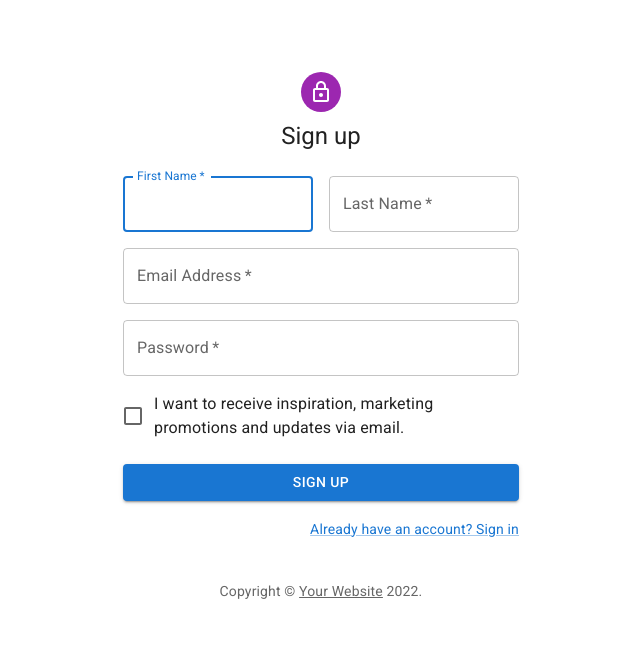
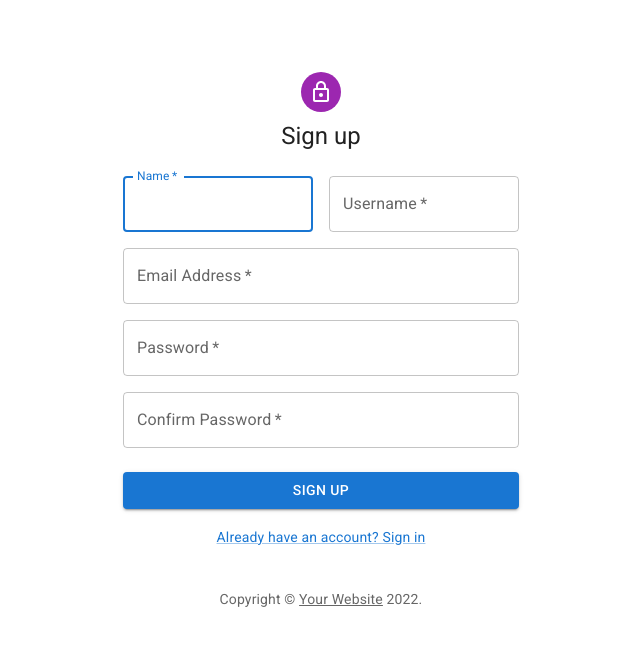
Before and after one commit to RicardoTaipe/TodoApp-MERN, a React (Create React App) app in the folder fronted-react/: page /signup in a window 1280 px wide. Shown: the top 646 px of the page, without its empty margins (319-959 px from the left). Built offline with nearby package versions, Linux system fonts and the light colour scheme.

Commit message:
Sign Up Feature added

```diff
--- a/fronted-react/src/pages/SignUp/index.js
+++ b/fronted-react/src/pages/SignUp/index.js
@@ -1,17 +1,21 @@
-import * as React from "react";
+import { useState } from "react";
 import Avatar from "@mui/material/Avatar";
 import Button from "@mui/material/Button";
 import CssBaseline from "@mui/material/CssBaseline";
 import TextField from "@mui/material/TextField";
-import FormControlLabel from "@mui/material/FormControlLabel";
-import Checkbox from "@mui/material/Checkbox";
 import Link from "@mui/material/Link";
 import Grid from "@mui/material/Grid";
 import Box from "@mui/material/Box";
 import LockOutlinedIcon from "@mui/icons-material/LockOutlined";
 import Typography from "@mui/material/Typography";
 import Container from "@mui/material/Container";
-import { createTheme, ThemeProvider } from "@mui/material/styles";
+import Alert from "@mui/material/Alert";
+import CircularProgress from "@mui/material/CircularProgress";
+
+import { useNavigate } from "react-router-dom";
+import axios from "axios";
+
+import { validEmailRegex } from "../../utils/validators";
 
 function Copyright(props) {
   return (
@@ -31,21 +35,109 @@ function Copyright(props) {
   );
 }
 
-const theme = createTheme();
+export default function SignUp() {
+  let navigate = useNavigate();
+  const [userInfo, setUserInfo] = useState({
+    name: "",
+    username: "",
+    email: "",
+    password: "",
+    confirmPassword: "",
+  });
+  const [errors, setErrors] = useState({
+    name: "",
+    username: "",
+    email: "",
+    password: "",
+    confirmPassword: "",
+  });
 
-export default function SignUp() {
-  const handleSubmit = (event) => {
+  const [errorMessage, setErrorMessage] = useState("");
+
+  const [loading, setLoading] = useState(false);
+
+  const handleChange = (event) => {
+    const { name, value } = event.target;
+
+    validateFields(name, value);
+    setUserInfo((userInfo) => {
+      return { ...userInfo, [name]: value };
+    });
+  };
+
+  const handleSubmit = async (event) => {
     event.preventDefault();
-    const data = new FormData(event.currentTarget);
-    // eslint-disable-next-line no-console
-    console.log({
-      email: data.get("email"),
-      password: data.get("password"),
+    if (validateForm()) {
+      setLoading(true);
+      try {
+        const response = await axios.post(
+          `${process.env.REACT_APP_API_BASE_URL}/signup`,
+          userInfo
+        );
+        localStorage.setItem("AuthToken", `Bearer ${response.data.token}`);
+        setLoading(false);
+        navigate("/");
+      } catch (error) {
+        setLoading(false);
+        setErrorMessage(error.response.data.error.message);
+      }
+    }
+  };
+
+  const validateForm = () => {
+    let valid = false;
+    Object.entries(userInfo).forEach(([key, value]) => {
+      validateFields(key, value);
+    });
+    //test there no errors -> convert objet to array and evalute
+    valid = Object.values(errors).every((error) => {
+      return error === "";
+    });
+    return valid;
+  };
+
+  const validateFields = (name, value) => {
+    let errorLabel = "";
+    switch (name) {
+      case "name":
+        errorLabel = value === "" ? "Required" : "";
+        break;
+      case "username":
+        errorLabel = value === "" ? "Required" : "";
+        break;
+      case "email":
+        errorLabel =
+          value === ""
+            ? "Required"
+            : validEmailRegex.test(value)
+            ? ""
+            : "Email is not valid";
+        break;
+      case "password":
+        errorLabel =
+          value === ""
+            ? "Required"
+            : value.length < 4
+            ? "Password must be 4 characters long!"
+            : "";
+        break;
+      case "confirmPassword":
+        errorLabel =
+          value === ""
+            ? "Required"
+            : value === userInfo.password
+            ? ""
+            : "Passwords must match";
+        break;
+      default:
+        break;
+    }
+    setErrors((errors) => {
+      return { ...errors, [name]: errorLabel };
     });
   };
 
   return (
-    <ThemeProvider theme={theme}>
     <Container component="main" maxWidth="xs">
       <CssBaseline />
       <Box
@@ -62,32 +154,44 @@ export default function SignUp() {
         <Typography component="h1" variant="h5">
           Sign up
         </Typography>
-          <Box
-            component="form"
-            noValidate
-            onSubmit={handleSubmit}
-            sx={{ mt: 3 }}
+        {errorMessage && (
+          <Alert
+            sx={{ m: 1 }}
+            severity="error"
+            onClose={() => {
+              setErrorMessage("");
+            }}
           >
+            {errorMessage}
+          </Alert>
+        )}
+        <Box component="form" noValidate onSubmit={handleSubmit} sx={{ mt: 3 }}>
           <Grid container spacing={2}>
             <Grid item xs={12} sm={6}>
               <TextField
-                  autoComplete="given-name"
-                  name="firstName"
+                autoComplete="name"
+                name="name"
                 required
                 fullWidth
-                  id="firstName"
-                  label="First Name"
+                id="name"
+                label="Name"
                 autoFocus
+                error={errors.name ? true : false}
+                helperText={errors.name}
+                onChange={handleChange}
               />
             </Grid>
             <Grid item xs={12} sm={6}>
               <TextField
                 required
                 fullWidth
-                  id="lastName"
-                  label="Last Name"
-                  name="lastName"
-                  autoComplete="family-name"
+                id="username"
+                label="Username"
+                name="username"
+                autoComplete="username"
+                error={errors.username ? true : false}
+                helperText={errors.username}
+                onChange={handleChange}
               />
             </Grid>
             <Grid item xs={12}>
@@ -98,6 +202,9 @@ export default function SignUp() {
                 label="Email Address"
                 name="email"
                 autoComplete="email"
+                error={errors.email ? true : false}
+                helperText={errors.email}
+                onChange={handleChange}
               />
             </Grid>
             <Grid item xs={12}>
@@ -108,15 +215,24 @@ export default function SignUp() {
                 label="Password"
                 type="password"
                 id="password"
-                  autoComplete="new-password"
+                autoComplete="password"
+                error={errors.password ? true : false}
+                helperText={errors.password}
+                onChange={handleChange}
               />
             </Grid>
             <Grid item xs={12}>
-                <FormControlLabel
-                  control={
-                    <Checkbox value="allowExtraEmails" color="primary" />
-                  }
-                  label="I want to receive inspiration, marketing promotions and updates via email."
+              <TextField
+                required
+                fullWidth
+                name="confirmPassword"
+                label="Confirm Password"
+                type="password"
+                id="confirmPassword"
+                autoComplete="confirmPassword"
+                error={errors.confirmPassword ? true : false}
+                helperText={errors.confirmPassword}
+                onChange={handleChange}
               />
             </Grid>
           </Grid>
@@ -127,10 +243,11 @@ export default function SignUp() {
             sx={{ mt: 3, mb: 2 }}
           >
             Sign Up
+            {loading && <CircularProgress size={30} />}
           </Button>
-            <Grid container justifyContent="flex-end">
+          <Grid container justifyContent="center">
             <Grid item>
-                <Link href="#" variant="body2">
+              <Link href="login" variant="body2">
                 Already have an account? Sign in
               </Link>
             </Grid>
@@ -139,6 +256,5 @@ export default function SignUp() {
       </Box>
       <Copyright sx={{ mt: 5 }} />
     </Container>
-    </ThemeProvider>
   );
 }
```
Lines whose indentation alone changed are shown as unchanged.
